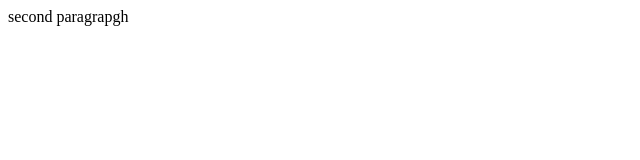
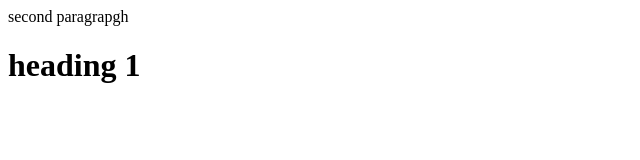
Before and after one commit to HafizAmar5544/local, a plain HTML site: page index.html in a window 1280 px wide. Shown: the whole page, without its empty margins (0-640 px from the left). Drawn offline with Linux system fonts and the light colour scheme.

Commit message:
Update index.html
change

```diff
--- a/index.html
+++ b/index.html
@@ -1 +1 @@
-<p>second paragrapgh</p>
+<p>second paragrapgh</p>   <h1>heading 1</h1>
```
